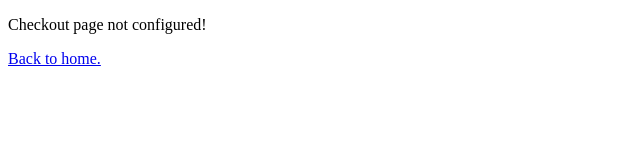
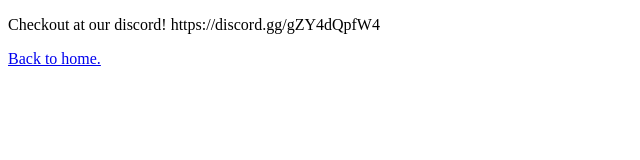
Before and after one commit to EducationEDUe/CriminalCraft, a plain HTML site: page HTML/Checkout.html in a window 1280 px wide. Shown: the whole page, without its empty margins (0-640 px from the left). Drawn offline with Linux system fonts and the light colour scheme.

Commit message:
Update Checkout.html

```diff
--- a/HTML/Checkout.html
+++ b/HTML/Checkout.html
@@ -4,11 +4,11 @@
     <meta charset="UTF-8">
     <meta http-equiv="X-UA-Compatible" content="IE=edge">
     <meta name="viewport" content="width=device-width, initial-scale=1.0">
-    <title>Error! Minecket</title>
+    <title>CriminalCraft - Checkout</title>
 </head>
 
 <body>
-    <p>Checkout page not configured!</p>
+    <p>Checkout at our discord! https://discord.gg/gZY4dQpfW4</p>
     <a href="../index.html">Back to home.</a>
 </body>
 </html>
```
